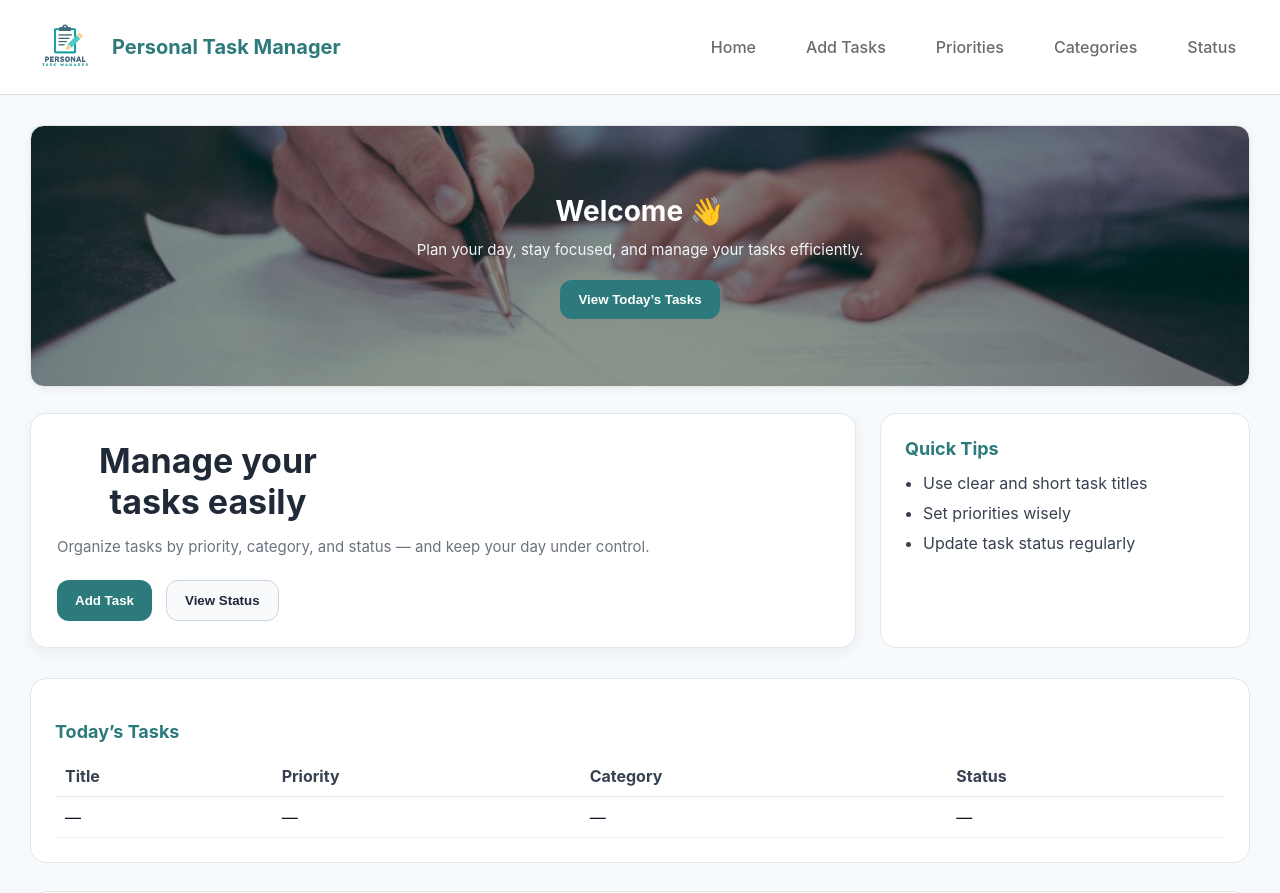
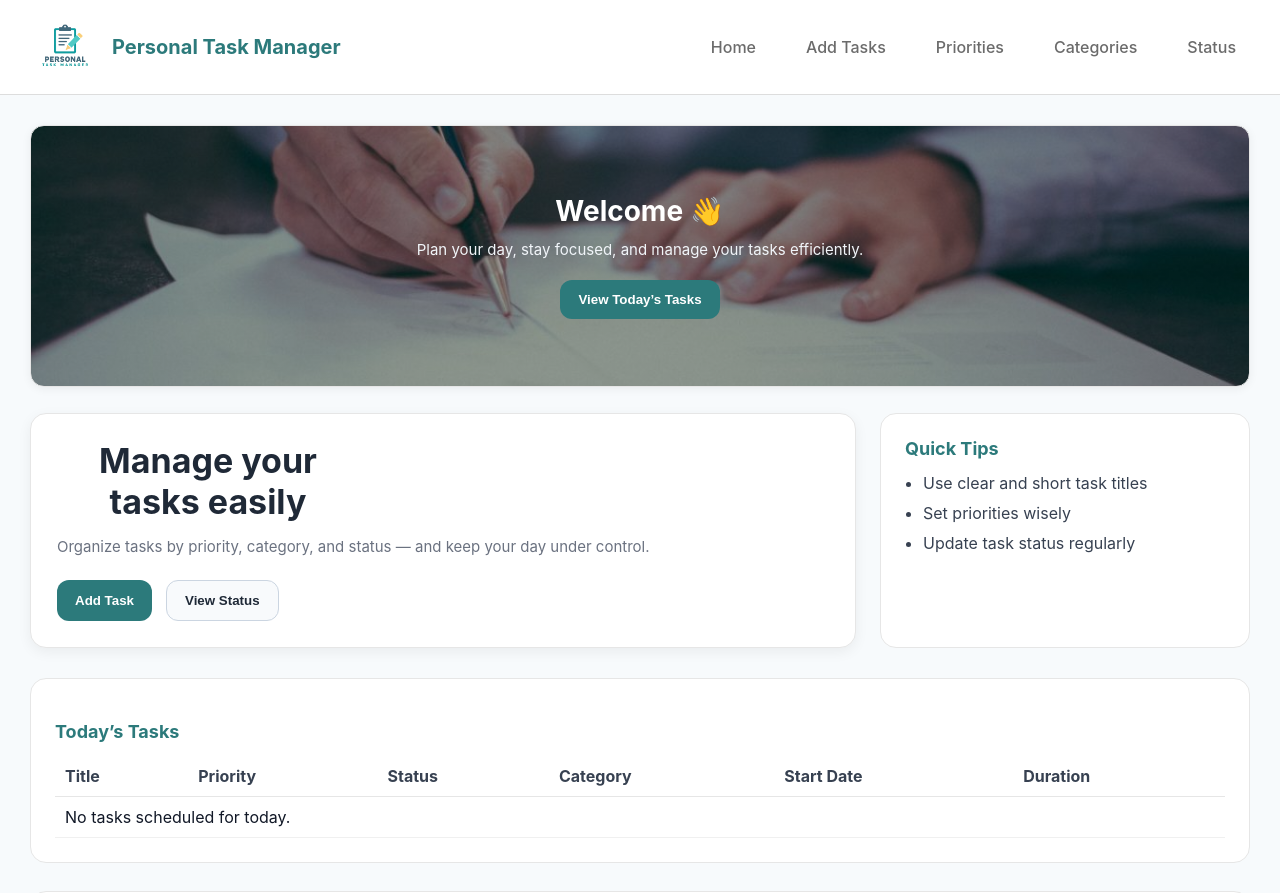
Before and after one commit to noorjanajreh2006-create/Personal-Task-Manager-WEB, a React (Create React App) app: page / in a window 1280 px wide. Shown: the top 893 px of the page. Built offline with nearby package versions, Linux system fonts and the light colour scheme.

Commit message:
edit status page and edit home page

```diff
--- a/src/Pages/AddTask.jsx
+++ b/src/Pages/AddTask.jsx
@@ -7,7 +7,6 @@ import Footer from "../components/Footer";
 const STORAGE_KEY = "tasks";
 
 function AddTask() {
-  // ✅ تحميل من localStorage من أول render (بدون useEffect تحميل)
   const [tasks, setTasks] = useState(() => {
     const saved = JSON.parse(localStorage.getItem(STORAGE_KEY) || "[]");
     return Array.isArray(saved) ? saved : [];
@@ -15,7 +14,6 @@ function AddTask() {
 
   const [taskToEdit, setTaskToEdit] = useState(null);
 
-  // ✅ حفظ بعد أي تغيير (هيك ما رح يكتب [] بالغلط أول ما تفتح الصفحة)
   useEffect(() => {
     localStorage.setItem(STORAGE_KEY, JSON.stringify(tasks));
   }, [tasks]);
--- a/src/Pages/Home.jsx
+++ b/src/Pages/Home.jsx
@@ -2,6 +2,7 @@ import React, { useRef } from "react";
 import { useNavigate } from "react-router-dom";
 import WelcomeSection from "../components/WelcomeSection";
 import HeroBox from "../components/HeroBox";
+import TodaysTasksTable from "../components/TodaysTasksTable";
 import Footer from "../components/Footer";
 
 function Home() {
@@ -33,32 +34,11 @@ function Home() {
           </div>
         </section>
 
-        <section ref={dailyRef} style={styles.dailySection}>
-          <h3 style={styles.dailyTitle}>Today’s Tasks</h3>
-
-          <table style={styles.table}>
-            <thead>
-              <tr>
-                <th style={styles.th}>Title</th>
-                <th style={styles.th}>Priority</th>
-                <th style={styles.th}>Category</th>
-                <th style={styles.th}>Status</th>
-              </tr>
-            </thead>
-            <tbody>
-              <tr>
-                <td style={styles.td}>—</td>
-                <td style={styles.td}>—</td>
-                <td style={styles.td}>—</td>
-                <td style={styles.td}>—</td>
-              </tr>
-            </tbody>
-          </table>
-        </section>
+        <TodaysTasksTable tableRef={dailyRef} />
         <Footer
-          studentName="NOOR JANAJREH"
-          studentId="12400696"
-          githubUrl="https://github.com/noorjanajreh2006-create"
+        studentName="NOOR JANAJREH"
+        studentId="12400696"
+        githubUrl="https://github.com/noorjanajreh2006-create"
         />
       </main>
     </div>
@@ -99,32 +79,6 @@ const styles = {
   li: {
     marginBottom: "10px",
   },
-  dailySection: {
-    backgroundColor: "#fff",
-    borderRadius: "16px",
-    padding: "24px",
-    border: "1px solid #e6e6e6",
-  },
-  dailyTitle: {
-    marginBottom: "14px",
-    color: "#2c7a7b",
-    fontSize: "18px",
-  },
-  table: {
-    width: "100%",
-    borderCollapse: "collapse",
-  },
-  th: {
-    textAlign: "left",
-    padding: "10px",
-    borderBottom: "1px solid #e6e6e6",
-    color: "#374151",
-  },
-  td: {
-    padding: "10px",
-    borderBottom: "1px solid #f0f0f0",
-    color: "#111827",
-  },
 };
 
 export default Home;
--- a/src/components/StatusCards.jsx
+++ b/src/components/StatusCards.jsx
@@ -1,25 +1,31 @@
 import React, { useEffect, useMemo, useState } from "react";
+import TaskRow from "./TaskRow";
 
 const STORAGE_KEY = "tasks";
 
-function StatusCards({ styles, TaskRow }) {
+function StatusCards({ styles }) {
   const [tasks, setTasks] = useState([]);
 
-  useEffect(() => {
+  const loadTasks = () => {
     const saved = JSON.parse(localStorage.getItem(STORAGE_KEY) || "[]");
     setTasks(Array.isArray(saved) ? saved : []);
+  };
+
+  useEffect(() => {
+    loadTasks();
+
+    const refresh = () => loadTasks();
+    window.addEventListener("tasks-updated", refresh);
+
+    return () => window.removeEventListener("tasks-updated", refresh);
   }, []);
 
   const lists = useMemo(() => {
     const norm = (s) => String(s || "").trim().toLowerCase();
-    const isTodo = (t) => ["to do", "todo"].includes(norm(t.status));
-    const isMissed = (t) => ["missed"].includes(norm(t.status));
-    const isDone = (t) => ["done"].includes(norm(t.status));
-
     return {
-      todo: tasks.filter(isTodo),
-      missed: tasks.filter(isMissed),
-      done: tasks.filter(isDone),
+      todo: tasks.filter((t) => norm(t.status) === "to do"),
+      missed: tasks.filter((t) => norm(t.status) === "missed"),
+      done: tasks.filter((t) => norm(t.status) === "done"),
     };
   }, [tasks]);
 
@@ -32,7 +38,7 @@ function StatusCards({ styles, TaskRow }) {
         </div>
         <div style={styles.taskList}>
           {lists.todo.map((t) => (
-            <TaskRow key={t.id} title={t.title || "Untitled Task"} />
+            <TaskRow key={t.id} task={t} />
           ))}
         </div>
       </div>
@@ -44,7 +50,7 @@ function StatusCards({ styles, TaskRow }) {
         </div>
         <div style={styles.taskList}>
           {lists.missed.map((t) => (
-            <TaskRow key={t.id} title={t.title || "Untitled Task"} />
+            <TaskRow key={t.id} task={t} />
           ))}
         </div>
       </div>
@@ -56,7 +62,7 @@ function StatusCards({ styles, TaskRow }) {
         </div>
         <div style={styles.taskList}>
           {lists.done.map((t) => (
-            <TaskRow key={t.id} title={t.title || "Untitled Task"} />
+            <TaskRow key={t.id} task={t} />
           ))}
         </div>
       </div>
--- /dev/null
+++ b/src/components/TaskRow.jsx
@@ -0,0 +1,63 @@
+import React from "react";
+
+const STORAGE_KEY = "tasks";
+
+function TaskRow({ task }) {
+  const handleStatusChange = (e) => {
+    const newStatus = e.target.value;
+
+    const saved = JSON.parse(localStorage.getItem(STORAGE_KEY) || "[]");
+
+    const updated = saved.map((t) =>
+      t.id === task.id ? { ...t, status: newStatus } : t
+    );
+
+    localStorage.setItem(STORAGE_KEY, JSON.stringify(updated));
+
+    window.dispatchEvent(new Event("tasks-updated"));
+  };
+
+  return (
+    <div style={styles.row}>
+      <span style={styles.title}>{task.title}</span>
+
+      <select
+        value={task.status}
+        onChange={handleStatusChange}
+        style={styles.select}
+      >
+        <option value="To Do">To Do</option>
+        <option value="Missed">Missed</option>
+        <option value="Done">Done</option>
+      </select>
+    </div>
+  );
+}
+
+const styles = {
+  row: {
+    display: "flex",
+    justifyContent: "space-between",
+    alignItems: "center",
+    gap: "12px",
+    padding: "12px",
+    borderRadius: "12px",
+    backgroundColor: "rgba(255,255,255,0.75)",
+    border: "1px solid rgba(0,0,0,0.06)",
+  },
+  title: {
+    fontWeight: "700",
+    overflow: "hidden",
+    textOverflow: "ellipsis",
+    whiteSpace: "nowrap",
+  },
+  select: {
+    padding: "6px 8px",
+    borderRadius: "8px",
+    border: "1px solid rgba(0,0,0,0.2)",
+    fontSize: "13px",
+    cursor: "pointer",
+  },
+};
+
+export default TaskRow;
--- /dev/null
+++ b/src/components/TodaysTasksTable.jsx
@@ -0,0 +1,122 @@
+import React, { useEffect, useMemo, useState } from "react";
+
+function TodaysTasksTable({ tableRef }) {
+  const STORAGE_KEY = "tasks";
+  const [tasks, setTasks] = useState([]);
+
+  useEffect(() => {
+    const stored = JSON.parse(localStorage.getItem(STORAGE_KEY) || "[]");
+    setTasks(stored);
+  }, []);
+
+  const todayTasks = useMemo(() => {
+    const startOfToday = new Date();
+    startOfToday.setHours(0, 0, 0, 0);
+
+    const endOfToday = new Date();
+    endOfToday.setHours(23, 59, 59, 999);
+
+    const parseDateOnly = (val) => {
+      if (!val) return null;
+      const d = new Date(val);
+      if (Number.isNaN(d.getTime())) return null;
+      d.setHours(0, 0, 0, 0);
+      return d;
+    };
+
+    const getField = (t, keys) => {
+      for (const k of keys) {
+        if (t?.[k] !== undefined && t?.[k] !== null && t?.[k] !== "") return t[k];
+      }
+      return "";
+    };
+
+    const isForToday = (t) => {
+      const startRaw = getField(t, ["startDate", "start_date", "date", "start"]);
+      const durationRaw = getField(t, ["duration", "durationDays", "days"]);
+
+      const start = parseDateOnly(startRaw);
+      const duration = Number(durationRaw || 1);
+
+      if (!start) return false;
+
+      const end = new Date(start);
+      end.setDate(end.getDate() + Math.max(1, duration) - 1);
+      end.setHours(23, 59, 59, 999);
+
+      return start <= endOfToday && end >= startOfToday;
+    };
+
+    return tasks.filter(isForToday);
+  }, [tasks]);
+
+  return (
+    <section ref={tableRef} style={styles.dailySection}>
+      <h3 style={styles.dailyTitle}>Today’s Tasks</h3>
+
+      <table style={styles.table}>
+        <thead>
+          <tr>
+            <th style={styles.th}>Title</th>
+            <th style={styles.th}>Priority</th>
+            <th style={styles.th}>Status</th>
+            <th style={styles.th}>Category</th>
+            <th style={styles.th}>Start Date</th>
+            <th style={styles.th}>Duration</th>
+          </tr>
+        </thead>
+        <tbody>
+          {todayTasks.length === 0 ? (
+            <tr>
+              <td style={styles.td} colSpan={6}>
+                No tasks scheduled for today.
+              </td>
+            </tr>
+          ) : (
+            todayTasks.map((t, idx) => (
+              <tr key={t.id || idx}>
+                <td style={styles.td}>{t.title || t.name || "—"}</td>
+                <td style={styles.td}>{t.priority || "—"}</td>
+                <td style={styles.td}>{t.status || "—"}</td>
+                <td style={styles.td}>{t.category || "—"}</td>
+                <td style={styles.td}>{t.startDate || t.start_date || "—"}</td>
+                <td style={styles.td}>{t.duration || t.durationDays || "—"}</td>
+              </tr>
+            ))
+          )}
+        </tbody>
+      </table>
+    </section>
+  );
+}
+
+const styles = {
+  dailySection: {
+    backgroundColor: "#fff",
+    borderRadius: "16px",
+    padding: "24px",
+    border: "1px solid #e6e6e6",
+  },
+  dailyTitle: {
+    marginBottom: "14px",
+    color: "#2c7a7b",
+    fontSize: "18px",
+  },
+  table: {
+    width: "100%",
+    borderCollapse: "collapse",
+  },
+  th: {
+    textAlign: "left",
+    padding: "10px",
+    borderBottom: "1px solid #e6e6e6",
+    color: "#374151",
+  },
+  td: {
+    padding: "10px",
+    borderBottom: "1px solid #f0f0f0",
+    color: "#111827",
+  },
+};
+
+export default TodaysTasksTable;
```
